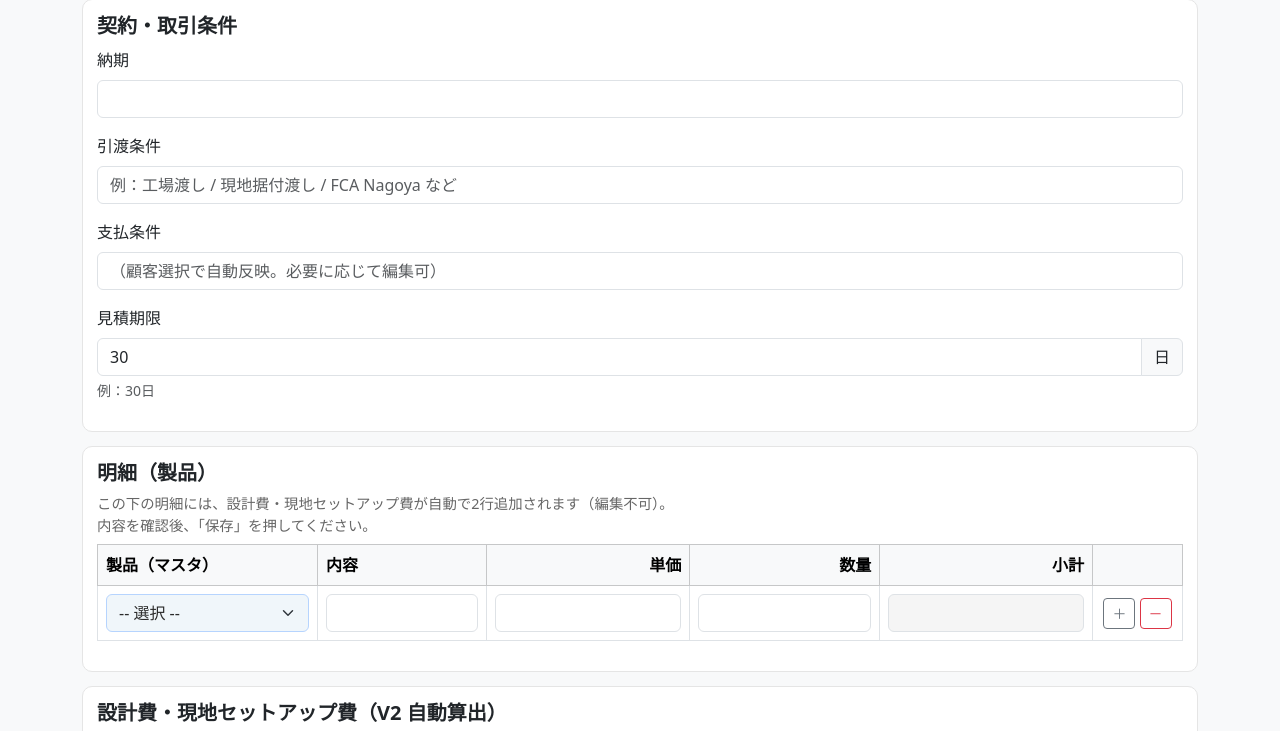
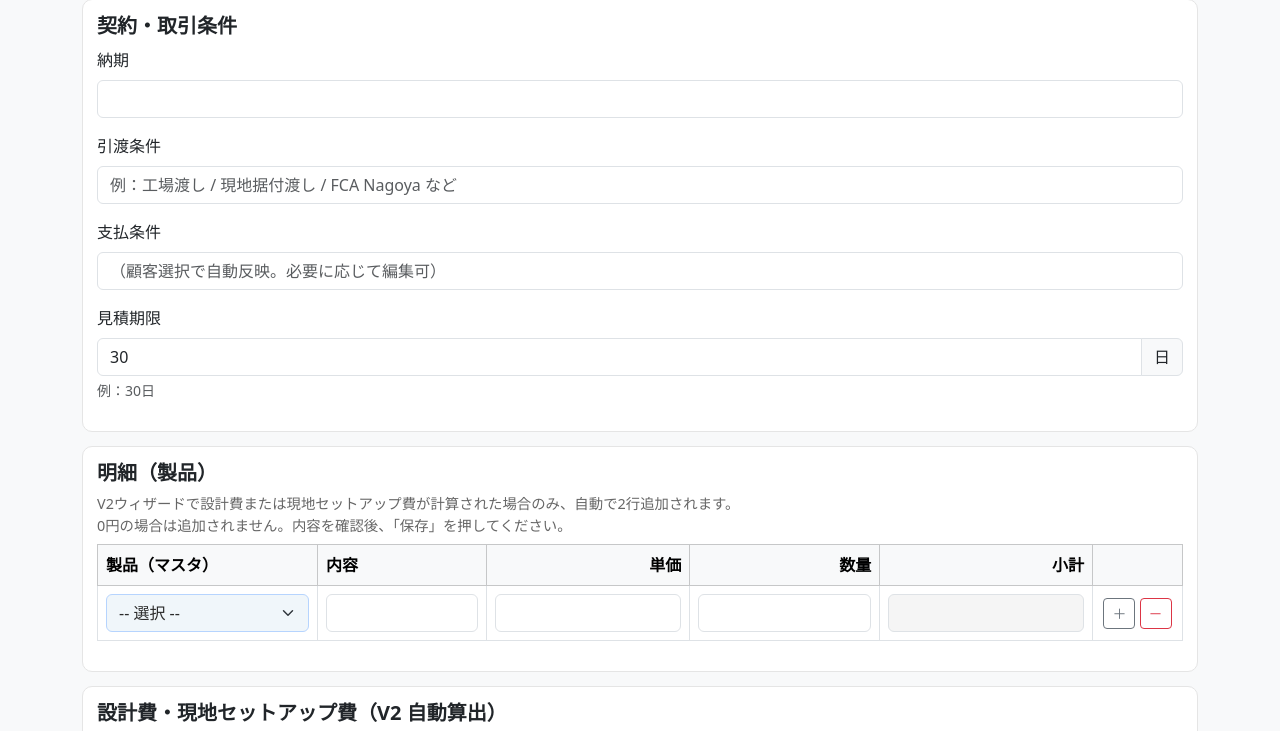
Before and after one commit to masazumi-kondo/S-CART-QUOTATION, a Flask app: page /quotation/new in a window 1280 px wide. Shown: the part 442-1173 px from the top of the page. Run offline with Flask 3, Linux system fonts and the light colour scheme; parts of the project's set-up code (start-up, migrations or seed data) failed here and were passed over.

Commit message:
Update quotation form description text for clarity
- Fix misleading text about automatic 2-line addition of design/setup fees
- Now states: fees added only when calculated (non-zero) in V2 wizard
- Clarify that 0-yen fees are not auto-added
- Match text with current implementation behavior

Current behavior (correct):
- Design fee added only if > 0 yen (from V2 calculation)
- Setup fee added only if > 0 yen (from V2 calculation)
- Zero fees are skipped, no auto-add, no warning messages

```diff
--- a/app/templates/quotation_form.html
+++ b/app/templates/quotation_form.html
@@ -129,8 +129,8 @@
             <div class="q-section">
                 <h5 class="mb-2">明細（製品）</h5>
                 <div class="q-muted mb-2">
-                  この下の明細には、設計費・現地セットアップ費が自動で2行追加されます（編集不可）。<br>
-                  内容を確認後、「保存」を押してください。
+                  V2ウィザードで設計費または現地セットアップ費が計算された場合のみ、自動で2行追加されます。<br>
+                  0円の場合は追加されません。内容を確認後、「保存」を押してください。
                 </div>
                 <div class="table-responsive">
                     <table class="table table-bordered align-middle" id="details-table">
```
